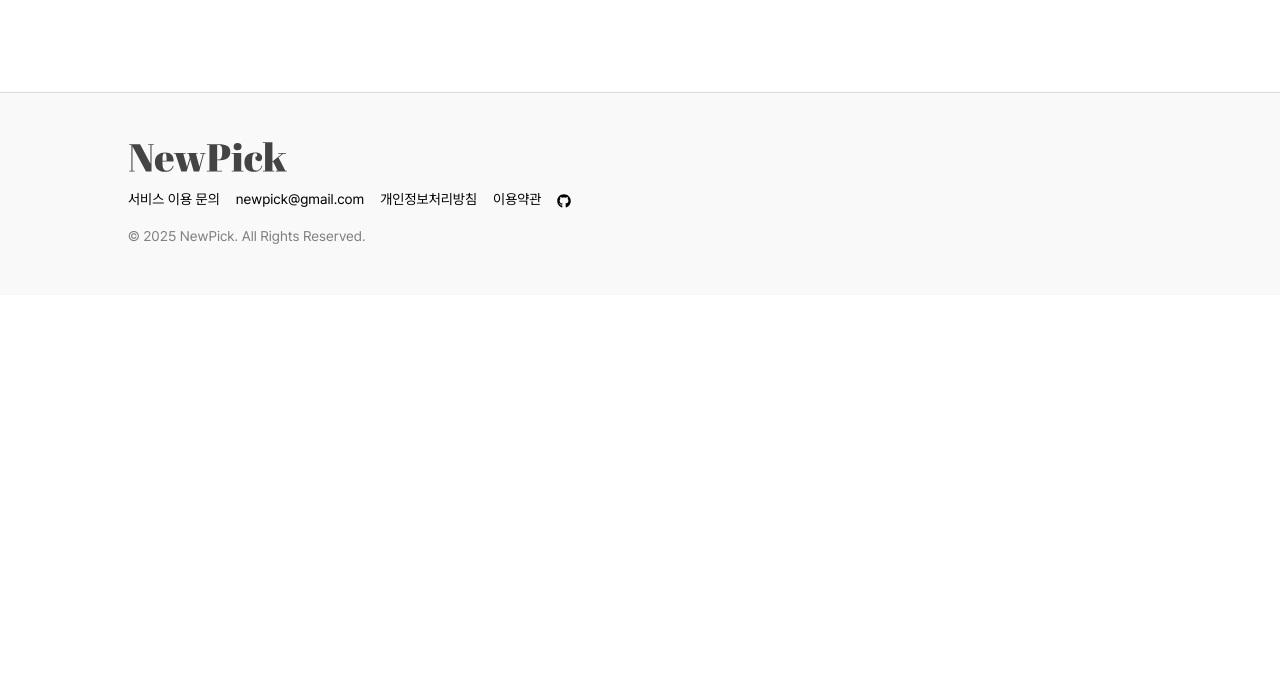
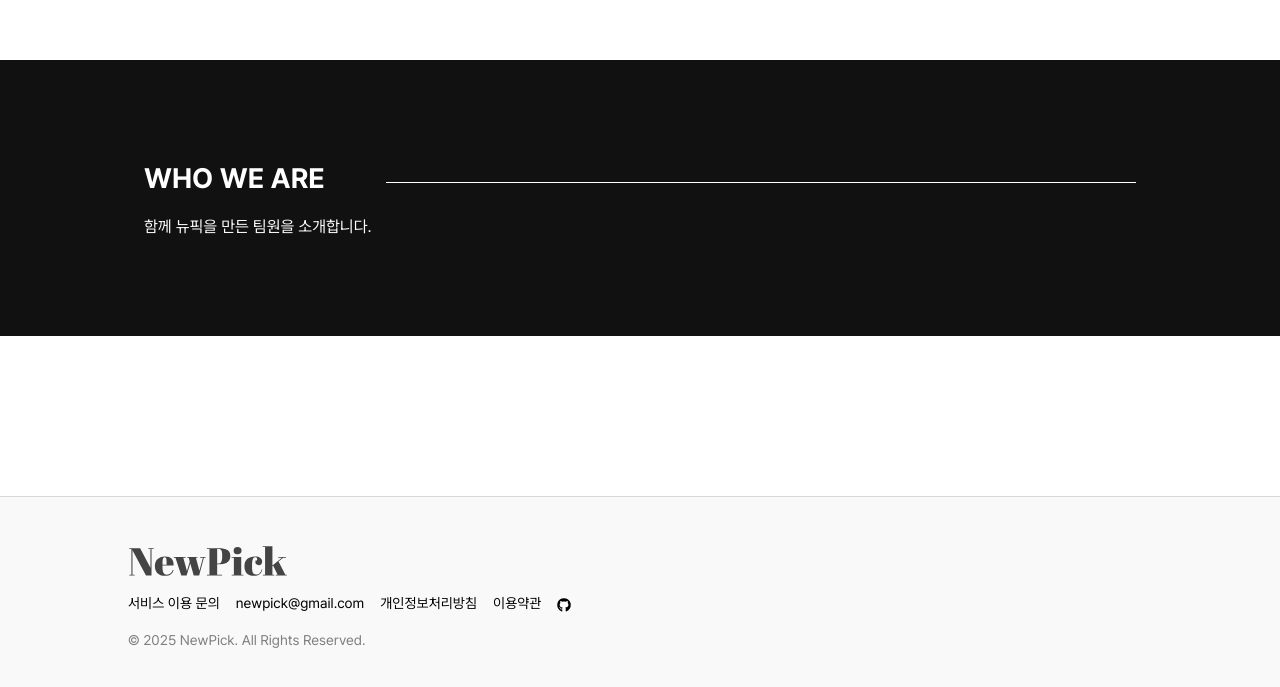
Before and after one commit to hyeoniverse/newpick, a Next.js app in the folder apps/web/: page /about in a window 1280 px wide. Shown: the part 2193-2880 px from the top of the page. Before the commit the page ends 2488 px from the top, so only its background shows below. Built offline with nearby package versions, Linux system fonts and the light colour scheme; no server answers.

Commit message:
feat: 팀원 소개 컴포넌트 초기 세팅

```diff
--- /dev/null
+++ b/apps/web/src/app/about/_components/WhoSection.tsx
@@ -0,0 +1,42 @@
+'use client';
+
+import { styled } from 'styled-components';
+import Text from '@/components/common/Text';
+import BorderTitle from '@/components/common/BorderTitle';
+import FullWidthPanel from '@/components/common/FullWidthPanel';
+
+export default function WhoSection() {
+	return (
+		<StyledWhoSection>
+			<FullWidthPanel background="mono" className="panel">
+				<div className="content">
+					<BorderTitle text="WHO WE ARE" color="white" className="title" />
+				</div>
+				<div className="content">
+					<Text size="small" color="white">
+						함께 뉴픽을 만든 팀원을 소개합니다.
+					</Text>
+				</div>
+			</FullWidthPanel>
+		</StyledWhoSection>
+	);
+}
+
+const StyledWhoSection = styled.div`
+	.panel {
+		padding: 6rem 0;
+		display: flex;
+		flex-direction: column;
+
+		.content {
+			width: 100%;
+			height: 100%;
+			max-width: ${({ theme }) => theme.layout.width.large};
+			padding: 0 1rem;
+
+			.title {
+				margin-bottom: 0.5rem;
+			}
+		}
+	}
+`;
```
